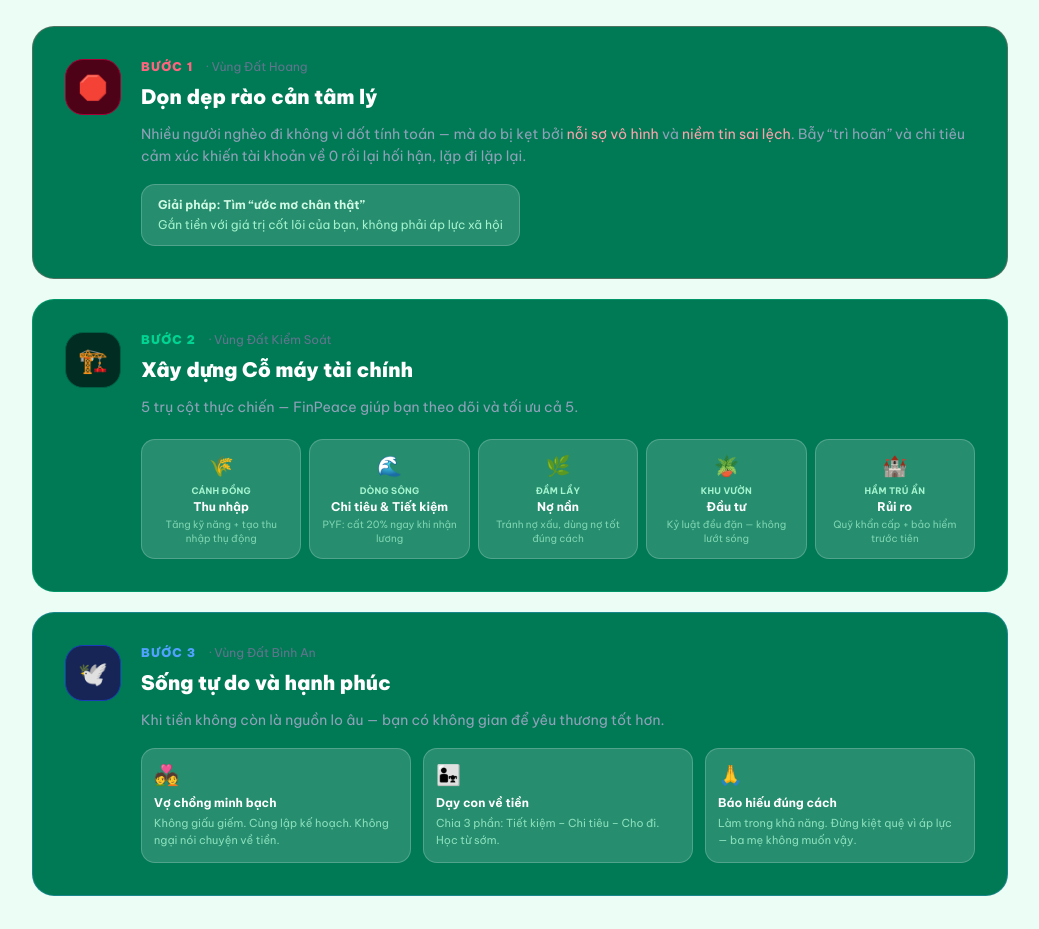
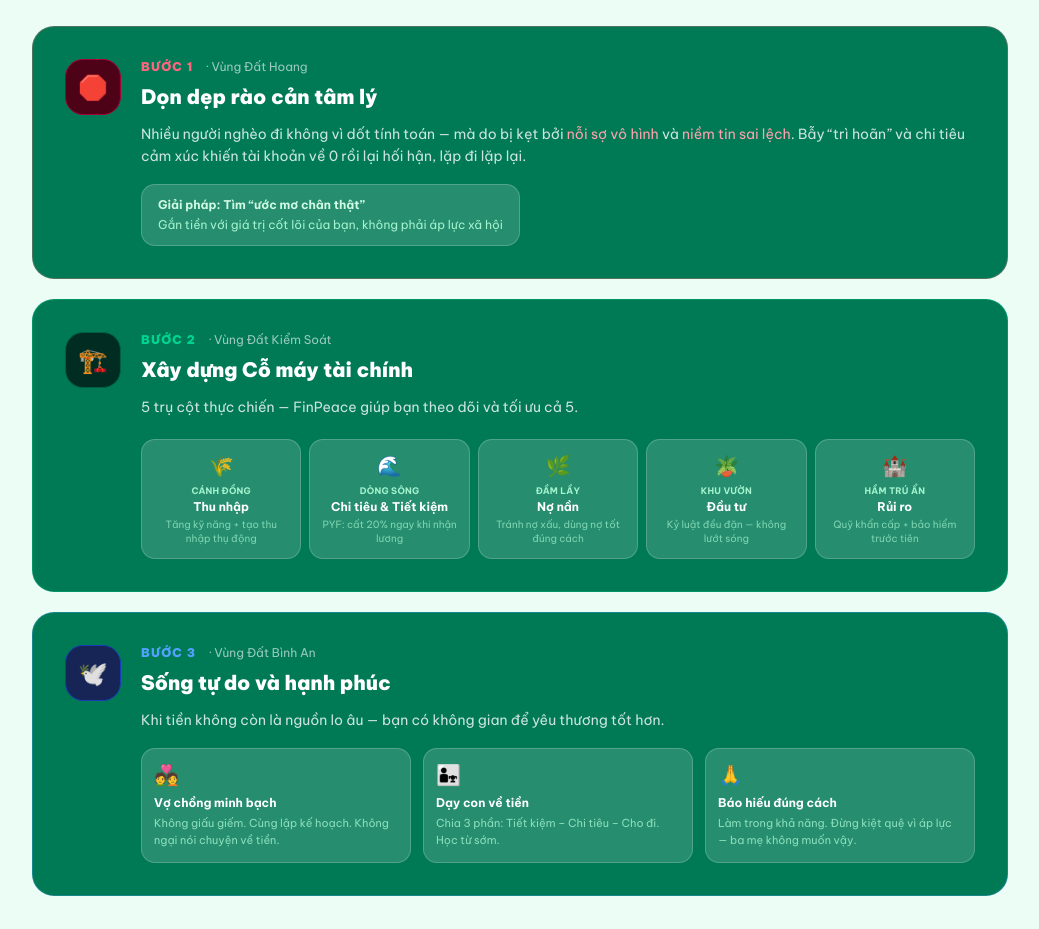
Before and after one commit to nguyeneric81-del/finpeace-web, a Next.js app: page / in a window 1280 px wide. Shown: the part 2200-3129 px from the top of the page, without its empty margins (120-1159 px from the left). Built offline with nearby package versions, Linux system fonts and the light colour scheme.

Commit message:
fix: text trong cards Bước 1/2/3 đổi từ slate sang white/80 và white/60 để đọc được

```diff
--- a/src/app/page.tsx
+++ b/src/app/page.tsx
@@ -188,10 +188,10 @@ export default function HomePage() {
                                 <div className="flex-1">
                                     <div className="flex items-center gap-3 mb-2 flex-wrap">
                                         <span className="text-rose-400 text-xs font-black uppercase tracking-widest">Bước 1</span>
-                                        <span className="text-slate-500 text-xs">· Vùng Đất Hoang</span>
+                                        <span className="text-white/60 text-xs">· Vùng Đất Hoang</span>
                                     </div>
                                     <h3 className="text-white font-black text-xl mb-3">Dọn dẹp rào cản tâm lý</h3>
-                                    <p className="text-slate-400 text-sm leading-relaxed mb-4">
+                                    <p className="text-white/80 text-sm leading-relaxed mb-4">
                                         Nhiều người nghèo đi không vì dốt tính toán — mà do bị kẹt bởi <span className="text-rose-300">nỗi sợ vô hình</span> và <span className="text-rose-300">niềm tin sai lệch</span>. Bẫy &ldquo;trì hoãn&rdquo; và chi tiêu cảm xúc khiến tài khoản về 0 rồi lại hối hận, lặp đi lặp lại.
                                     </p>
                                     <div className="bg-white/15 border border-white/20 rounded-xl px-4 py-3 inline-block">
@@ -208,10 +208,10 @@ export default function HomePage() {
                                 <div className="flex-1">
                                     <div className="flex items-center gap-3 mb-2 flex-wrap">
                                         <span className="text-emerald-400 text-xs font-black uppercase tracking-widest">Bước 2</span>
-                                        <span className="text-slate-500 text-xs">· Vùng Đất Kiểm Soát</span>
+                                        <span className="text-white/60 text-xs">· Vùng Đất Kiểm Soát</span>
                                     </div>
                                     <h3 className="text-white font-black text-xl mb-3">Xây dựng Cỗ máy tài chính</h3>
-                                    <p className="text-slate-400 text-sm leading-relaxed mb-5">5 trụ cột thực chiến — FinPeace giúp bạn theo dõi và tối ưu cả 5.</p>
+                                    <p className="text-white/80 text-sm leading-relaxed mb-5">5 trụ cột thực chiến — FinPeace giúp bạn theo dõi và tối ưu cả 5.</p>
                                     <div className="grid grid-cols-2 sm:grid-cols-5 gap-2">
                                         {[
                                             { icon: '🌾', name: 'Thu nhập', label: 'Cánh đồng', desc: 'Tăng kỹ năng + tạo thu nhập thụ động' },
@@ -238,10 +238,10 @@ export default function HomePage() {
                                 <div className="flex-1">
                                     <div className="flex items-center gap-3 mb-2 flex-wrap">
                                         <span className="text-blue-400 text-xs font-black uppercase tracking-widest">Bước 3</span>
-                                        <span className="text-slate-500 text-xs">· Vùng Đất Bình An</span>
+                                        <span className="text-white/60 text-xs">· Vùng Đất Bình An</span>
                                     </div>
                                     <h3 className="text-white font-black text-xl mb-3">Sống tự do và hạnh phúc</h3>
-                                    <p className="text-slate-400 text-sm leading-relaxed mb-4">Khi tiền không còn là nguồn lo âu — bạn có không gian để yêu thương tốt hơn.</p>
+                                    <p className="text-white/80 text-sm leading-relaxed mb-4">Khi tiền không còn là nguồn lo âu — bạn có không gian để yêu thương tốt hơn.</p>
                                     <div className="grid sm:grid-cols-3 gap-3">
                                         {[
                                             { icon: '💑', title: 'Vợ chồng minh bạch', desc: 'Không giấu giếm. Cùng lập kế hoạch. Không ngại nói chuyện về tiền.' },
```
